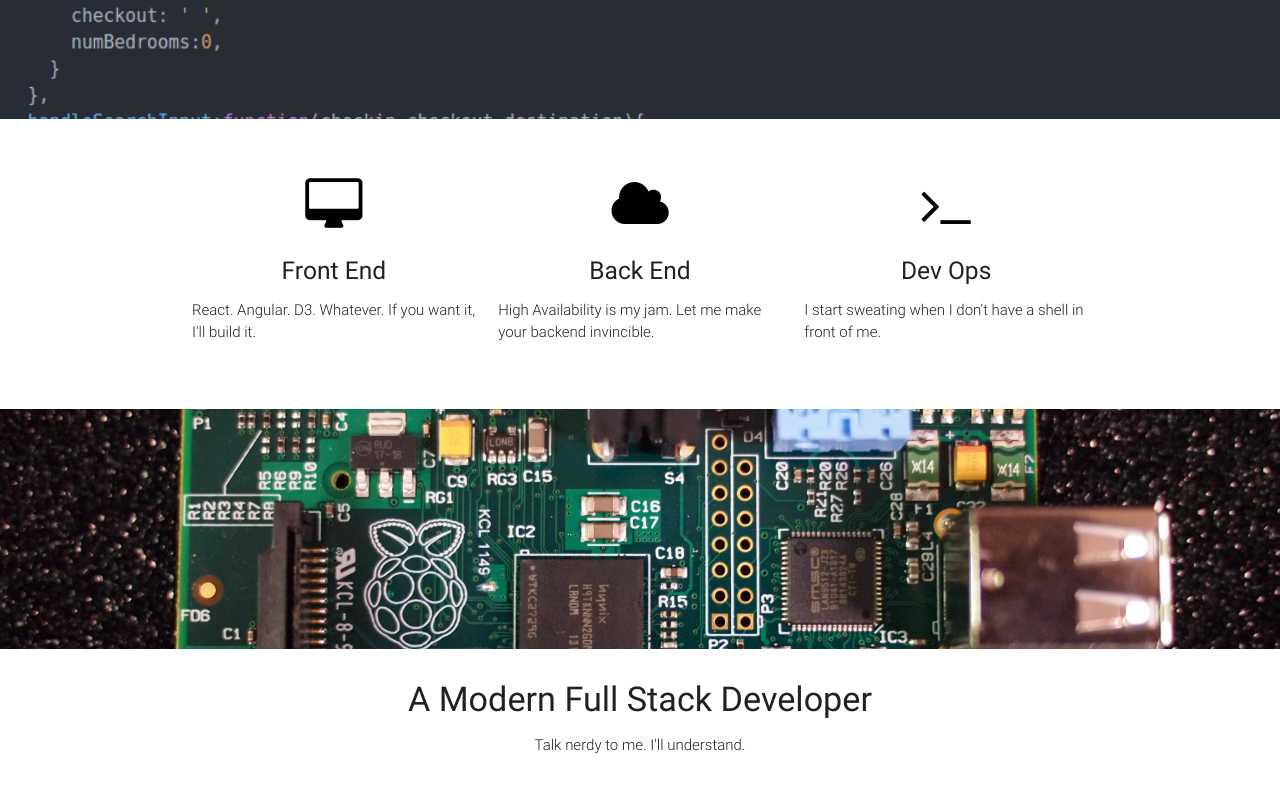
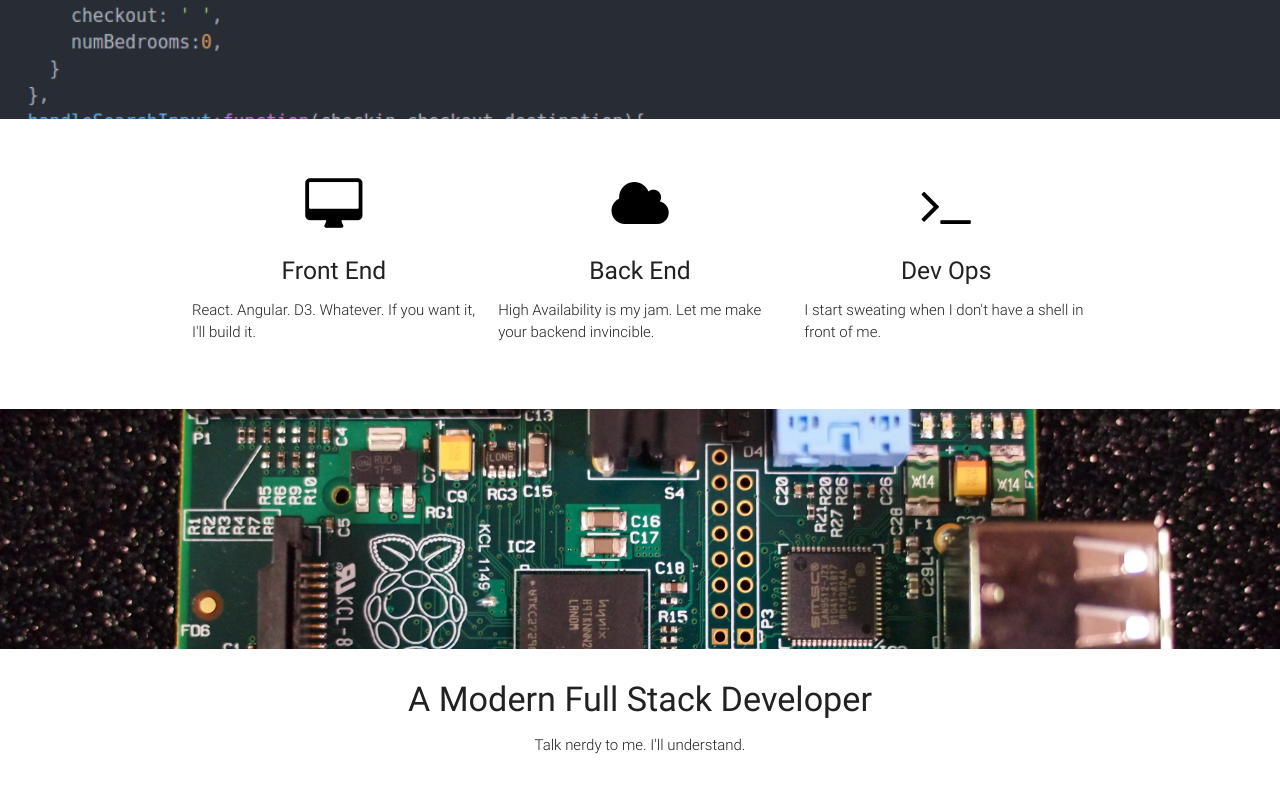
Before and after one commit to codeocelot/codeocelot.github.io, a plain HTML site: page index.html in a window 1280 px wide. Shown: the part 441-1240 px from the top of the page. Drawn offline with nearby package versions, Linux system fonts and the light colour scheme.

Commit message:
trying to debug ios issue

```diff
--- a/sass/style.scss
+++ b/sass/style.scss
@@ -40,9 +40,12 @@ div.parallax-container{
   }
 }
 
-.parallax img{
-  //width:100%;
-  height:auto;
+.parallax{
+  min-height:300px;
+  img{
+    //width:100%;
+    height:auto;
+  }
 }
 
 #contact .container{
```
Also changed, not shown: index.html (+0 -7 lines), resume/joeygraceyresume.html (+2 -2 lines), resume/resume.json (+4 -5 lines), css/style.css, 2 other files.
